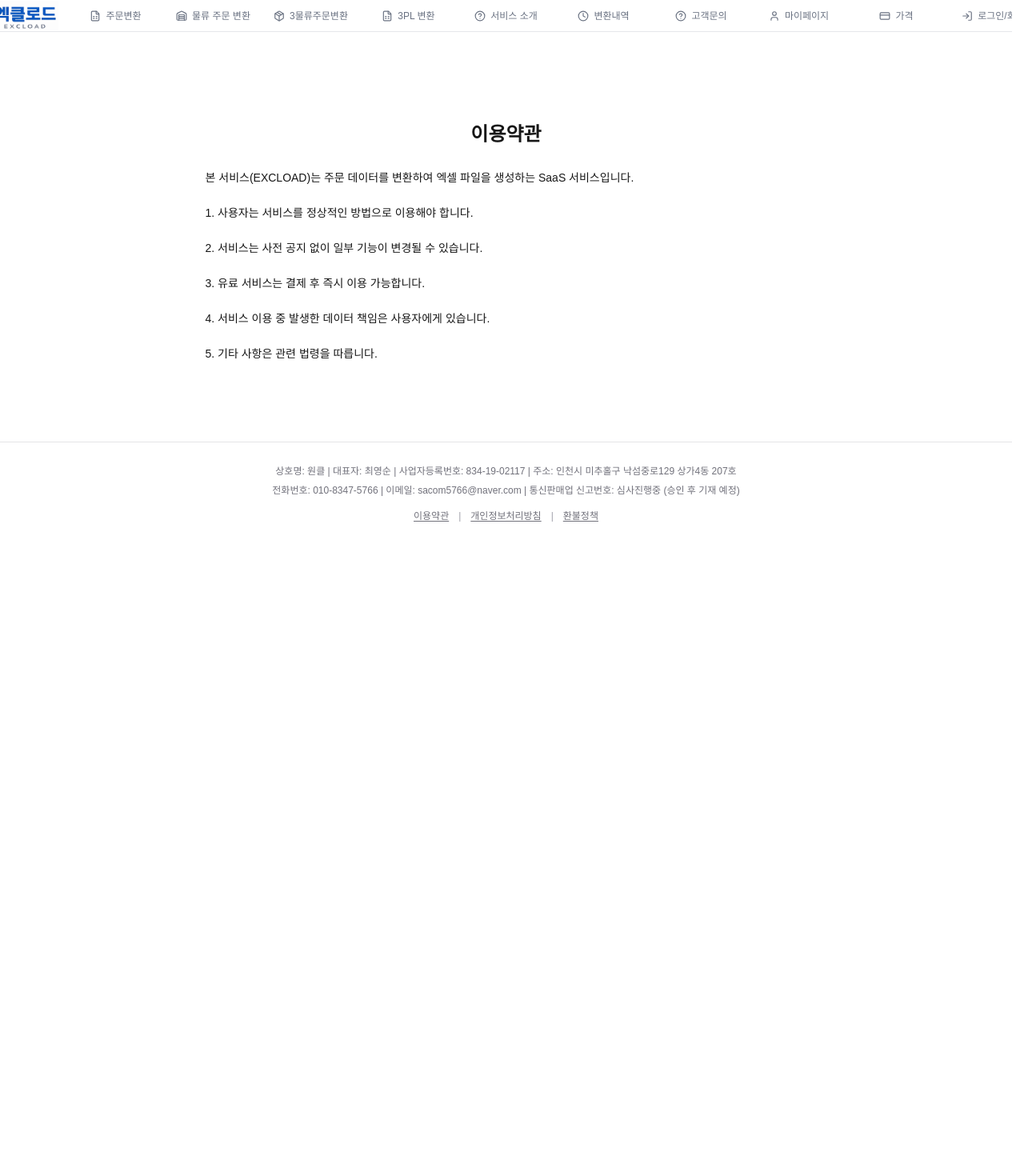
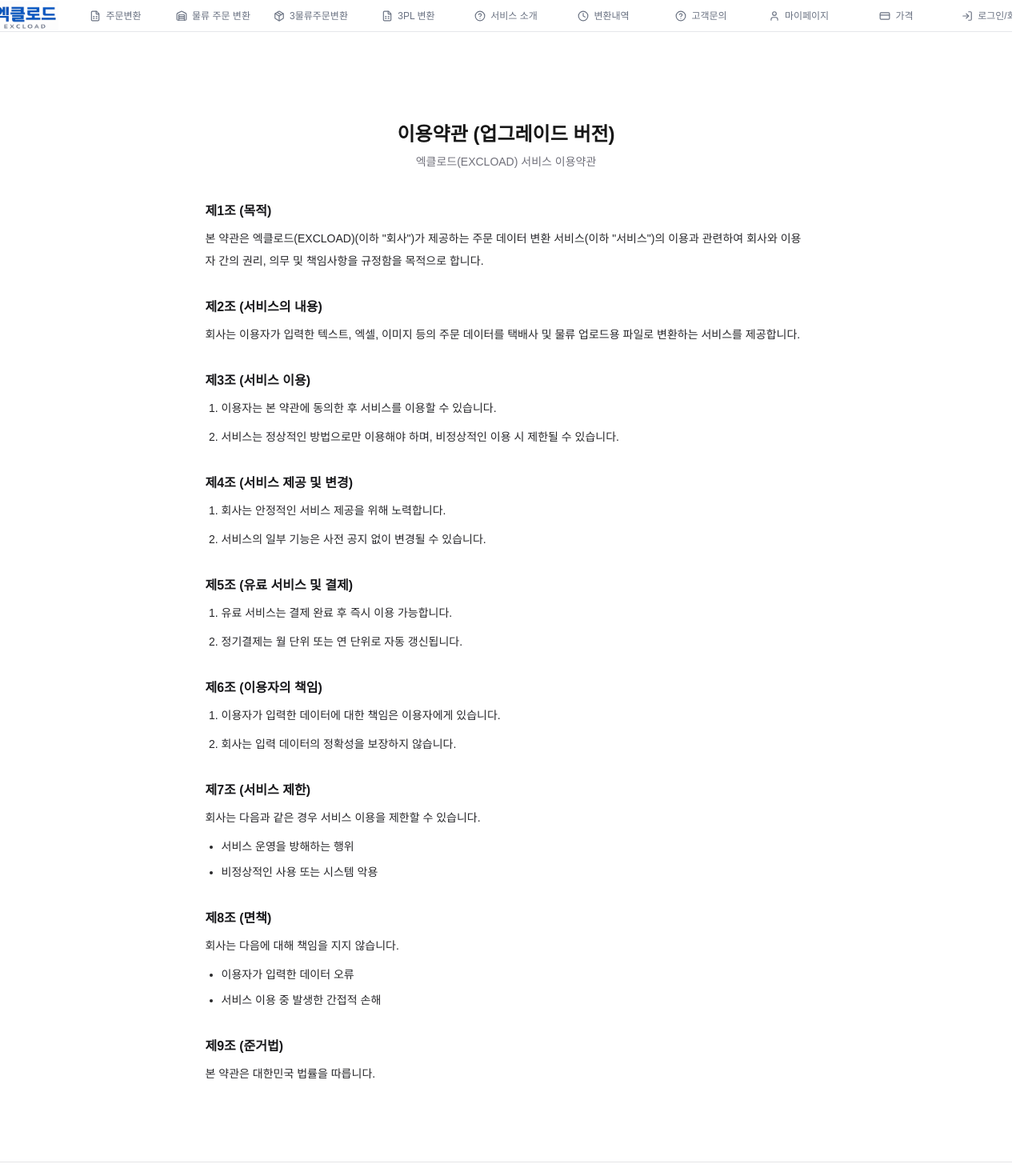
Before and after one commit to a01083475766-bit/excload, a Next.js app: page /terms in a window 1280 px wide. Shown: the top 1470 px of the page at 80% size. Before the commit the page ends 800 px from the top, so only its background shows below. Built offline with nearby package versions, Linux system fonts and the light colour scheme; no server answers; the database is empty.

Commit message:
이용약관+3

```diff
--- a/app/privacy/page.tsx
+++ b/app/privacy/page.tsx
@@ -1,15 +1,57 @@
 export default function PrivacyPage() {
   return (
-    <div className="max-w-[800px] mx-auto py-16 px-6 text-center">
-      <h1 className="text-2xl font-bold mb-6">개인정보처리방침</h1>
+    <div className="max-w-[800px] mx-auto py-16 px-6">
+      <h1 className="text-2xl font-bold mb-2 text-center">개인정보처리방침</h1>
+      <p className="text-sm text-zinc-500 text-center mb-10">엑클로드(EXCLOAD)</p>
 
-      <div className="text-sm leading-7 space-y-4 text-left">
-        <p>EXCLOAD는 서비스 제공을 위해 최소한의 개인정보를 수집합니다.</p>
+      <div className="text-sm leading-7 space-y-8 text-left text-zinc-800">
+        <p className="text-zinc-800">
+          엑클로드(EXCLOAD)는 개인정보 보호법에 따라 이용자의 개인정보를 보호하고 이를 적법하게
+          처리합니다.
+        </p>
 
-        <p>1. 수집 항목: 이메일</p>
-        <p>2. 이용 목적: 서비스 제공 및 고객 문의 대응</p>
-        <p>3. 보관 기간: 회원 탈퇴 시까지</p>
-        <p>4. 개인정보는 외부에 제공되지 않습니다.</p>
+        <section>
+          <h2 className="text-base font-semibold text-zinc-900 mb-2">1. 수집 항목</h2>
+          <ul className="list-disc pl-5 space-y-1">
+            <li>이메일 주소</li>
+          </ul>
+        </section>
+
+        <section>
+          <h2 className="text-base font-semibold text-zinc-900 mb-2">2. 수집 목적</h2>
+          <ul className="list-disc pl-5 space-y-1">
+            <li>회원 가입 및 서비스 제공</li>
+            <li>고객 문의 대응</li>
+            <li>서비스 개선</li>
+          </ul>
+        </section>
+
+        <section>
+          <h2 className="text-base font-semibold text-zinc-900 mb-2">3. 보유 및 이용 기간</h2>
+          <ul className="list-disc pl-5 space-y-1">
+            <li>회원 탈퇴 시까지 보관 후 즉시 삭제</li>
+          </ul>
+        </section>
+
+        <section>
+          <h2 className="text-base font-semibold text-zinc-900 mb-2">4. 개인정보 제공</h2>
+          <p>회사는 이용자의 개인정보를 외부에 제공하지 않습니다.</p>
+        </section>
+
+        <section>
+          <h2 className="text-base font-semibold text-zinc-900 mb-2">5. 처리 위탁</h2>
+          <p>회사는 서비스 제공을 위해 일부 업무를 외부에 위탁할 수 있습니다.</p>
+        </section>
+
+        <section>
+          <h2 className="text-base font-semibold text-zinc-900 mb-2">6. 이용자의 권리</h2>
+          <p>이용자는 언제든지 개인정보 조회 및 삭제를 요청할 수 있습니다.</p>
+        </section>
+
+        <section>
+          <h2 className="text-base font-semibold text-zinc-900 mb-2">7. 보안</h2>
+          <p>회사는 개인정보 보호를 위해 기술적/관리적 조치를 시행합니다.</p>
+        </section>
       </div>
     </div>
   )
--- a/app/refund/page.tsx
+++ b/app/refund/page.tsx
@@ -1,17 +1,60 @@
 export default function RefundPage() {
   return (
-    <main className="mx-auto max-w-[800px] px-6 py-12 text-center">
-      <h1 className="mb-8 text-3xl font-bold">환불 정책</h1>
-      <div className="space-y-3 text-base leading-relaxed">
-        <p>환불 정책</p>
-        <p>1. 결제 후 7일 이내 환불 요청이 가능합니다.</p>
-        <p>2. 서비스 이용 이력이 없는 경우 전액 환불 가능합니다.</p>
-        <p>3. 서비스 이용 이력이 있는 경우 환불이 제한됩니다.</p>
+    <main className="mx-auto max-w-[800px] px-6 py-16">
+      <h1 className="mb-2 text-center text-2xl font-bold">환불 정책</h1>
+      <p className="mb-10 text-center text-sm text-zinc-500">엑클로드(EXCLOAD)</p>
+
+      <div className="space-y-8 text-left text-sm leading-7 text-zinc-800">
         <p>
-          4. 정기결제는 다음 결제일 이전 해지 가능하며, 이미 결제된 금액은 환불되지
-          않습니다.
+          엑클로드(EXCLOAD)는 다음과 같은 기준으로 환불을 제공합니다.
         </p>
-        <p>5. 문의: sacom5766@naver.com</p>
+
+        <section>
+          <h2 className="mb-2 text-base font-semibold text-zinc-900">1. 환불 가능 기간</h2>
+          <p>결제일로부터 7일 이내 환불 요청이 가능합니다.</p>
+        </section>
+
+        <section>
+          <h2 className="mb-2 text-base font-semibold text-zinc-900">2. 전액 환불 조건</h2>
+          <p className="mb-2">다음 조건을 모두 만족할 경우 전액 환불이 가능합니다.</p>
+          <ul className="list-disc space-y-1 pl-5">
+            <li>서비스 이용 이력이 없는 경우</li>
+            <li>포인트 사용 내역이 없는 경우</li>
+          </ul>
+        </section>
+
+        <section>
+          <h2 className="mb-2 text-base font-semibold text-zinc-900">3. 부분 환불</h2>
+          <p>
+            서비스 이용 이력이 있는 경우, 사용량을 제외한 금액만 환불될 수 있습니다.
+          </p>
+        </section>
+
+        <section>
+          <h2 className="mb-2 text-base font-semibold text-zinc-900">4. 정기결제</h2>
+          <ul className="list-disc space-y-1 pl-5">
+            <li>정기결제는 다음 결제일 이전까지 해지 가능합니다.</li>
+            <li>이미 결제된 금액은 환불되지 않습니다.</li>
+          </ul>
+        </section>
+
+        <section>
+          <h2 className="mb-2 text-base font-semibold text-zinc-900">5. 환불 방법</h2>
+          <p>환불은 결제 수단을 통해 처리됩니다.</p>
+        </section>
+
+        <section>
+          <h2 className="mb-2 text-base font-semibold text-zinc-900">6. 문의</h2>
+          <p>
+            이메일:{' '}
+            <a
+              href="mailto:sacom5766@naver.com"
+              className="text-[#0066cc] underline underline-offset-2 hover:text-zinc-800"
+            >
+              sacom5766@naver.com
+            </a>
+          </p>
+        </section>
       </div>
     </main>
   );
--- a/app/terms/page.tsx
+++ b/app/terms/page.tsx
@@ -1,16 +1,81 @@
 export default function TermsPage() {
   return (
-    <div className="max-w-[800px] mx-auto py-16 px-6 text-center">
-      <h1 className="text-2xl font-bold mb-6">이용약관</h1>
+    <div className="max-w-[800px] mx-auto py-16 px-6">
+      <h1 className="text-2xl font-bold mb-2 text-center">이용약관 (업그레이드 버전)</h1>
+      <p className="text-sm text-zinc-500 text-center mb-10">엑클로드(EXCLOAD) 서비스 이용약관</p>
 
-      <div className="text-sm leading-7 space-y-4 text-left">
-        <p>본 서비스(EXCLOAD)는 주문 데이터를 변환하여 엑셀 파일을 생성하는 SaaS 서비스입니다.</p>
+      <div className="text-sm leading-7 space-y-8 text-left text-zinc-800">
+        <section>
+          <h2 className="text-base font-semibold text-zinc-900 mb-2">제1조 (목적)</h2>
+          <p>
+            본 약관은 엑클로드(EXCLOAD)(이하 &quot;회사&quot;)가 제공하는 주문 데이터 변환 서비스(이하
+            &quot;서비스&quot;)의 이용과 관련하여 회사와 이용자 간의 권리, 의무 및 책임사항을 규정함을
+            목적으로 합니다.
+          </p>
+        </section>
 
-        <p>1. 사용자는 서비스를 정상적인 방법으로 이용해야 합니다.</p>
-        <p>2. 서비스는 사전 공지 없이 일부 기능이 변경될 수 있습니다.</p>
-        <p>3. 유료 서비스는 결제 후 즉시 이용 가능합니다.</p>
-        <p>4. 서비스 이용 중 발생한 데이터 책임은 사용자에게 있습니다.</p>
-        <p>5. 기타 사항은 관련 법령을 따릅니다.</p>
+        <section>
+          <h2 className="text-base font-semibold text-zinc-900 mb-2">제2조 (서비스의 내용)</h2>
+          <p>
+            회사는 이용자가 입력한 텍스트, 엑셀, 이미지 등의 주문 데이터를 택배사 및 물류 업로드용
+            파일로 변환하는 서비스를 제공합니다.
+          </p>
+        </section>
+
+        <section>
+          <h2 className="text-base font-semibold text-zinc-900 mb-2">제3조 (서비스 이용)</h2>
+          <ol className="list-decimal pl-5 space-y-2">
+            <li>이용자는 본 약관에 동의한 후 서비스를 이용할 수 있습니다.</li>
+            <li>서비스는 정상적인 방법으로만 이용해야 하며, 비정상적인 이용 시 제한될 수 있습니다.</li>
+          </ol>
+        </section>
+
+        <section>
+          <h2 className="text-base font-semibold text-zinc-900 mb-2">제4조 (서비스 제공 및 변경)</h2>
+          <ol className="list-decimal pl-5 space-y-2">
+            <li>회사는 안정적인 서비스 제공을 위해 노력합니다.</li>
+            <li>서비스의 일부 기능은 사전 공지 없이 변경될 수 있습니다.</li>
+          </ol>
+        </section>
+
+        <section>
+          <h2 className="text-base font-semibold text-zinc-900 mb-2">제5조 (유료 서비스 및 결제)</h2>
+          <ol className="list-decimal pl-5 space-y-2">
+            <li>유료 서비스는 결제 완료 후 즉시 이용 가능합니다.</li>
+            <li>정기결제는 월 단위 또는 연 단위로 자동 갱신됩니다.</li>
+          </ol>
+        </section>
+
+        <section>
+          <h2 className="text-base font-semibold text-zinc-900 mb-2">제6조 (이용자의 책임)</h2>
+          <ol className="list-decimal pl-5 space-y-2">
+            <li>이용자가 입력한 데이터에 대한 책임은 이용자에게 있습니다.</li>
+            <li>회사는 입력 데이터의 정확성을 보장하지 않습니다.</li>
+          </ol>
+        </section>
+
+        <section>
+          <h2 className="text-base font-semibold text-zinc-900 mb-2">제7조 (서비스 제한)</h2>
+          <p className="mb-2">회사는 다음과 같은 경우 서비스 이용을 제한할 수 있습니다.</p>
+          <ul className="list-disc pl-5 space-y-1">
+            <li>서비스 운영을 방해하는 행위</li>
+            <li>비정상적인 사용 또는 시스템 악용</li>
+          </ul>
+        </section>
+
+        <section>
+          <h2 className="text-base font-semibold text-zinc-900 mb-2">제8조 (면책)</h2>
+          <p className="mb-2">회사는 다음에 대해 책임을 지지 않습니다.</p>
+          <ul className="list-disc pl-5 space-y-1">
+            <li>이용자가 입력한 데이터 오류</li>
+            <li>서비스 이용 중 발생한 간접적 손해</li>
+          </ul>
+        </section>
+
+        <section>
+          <h2 className="text-base font-semibold text-zinc-900 mb-2">제9조 (준거법)</h2>
+          <p>본 약관은 대한민국 법률을 따릅니다.</p>
+        </section>
       </div>
     </div>
   )
```
